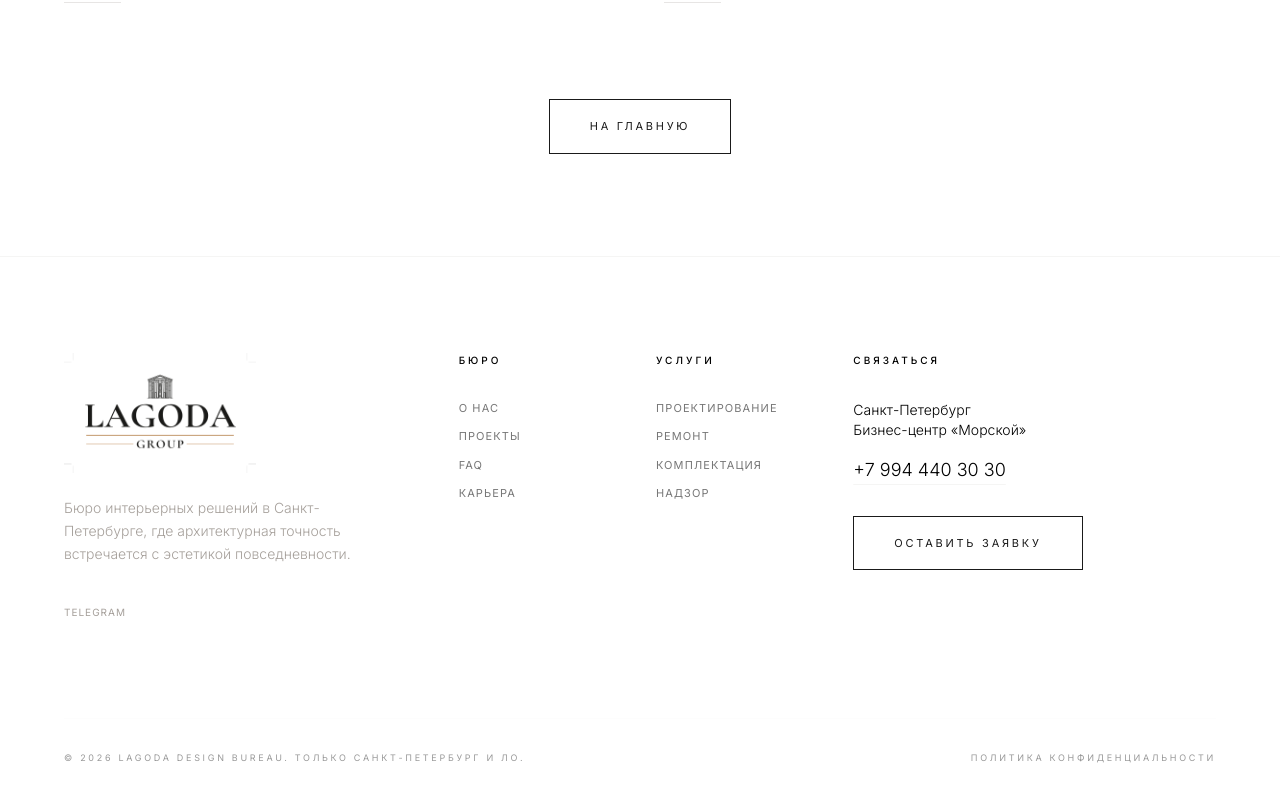
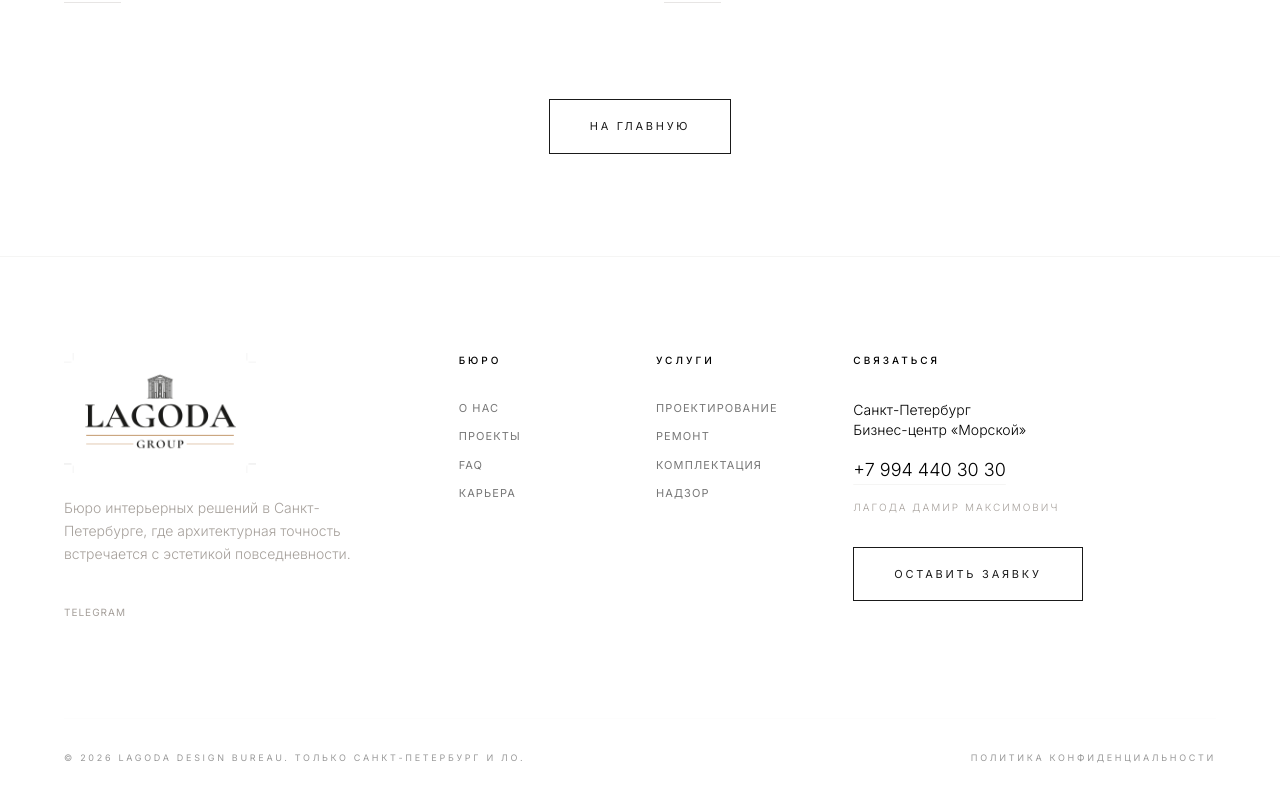
Before and after one commit to Gennzy/osnova-website, a React (Vite) app: page /blog in a window 1280 px wide. Shown: the part 1553-2353 px from the top of the page. Built offline with nearby package versions, Linux system fonts and the light colour scheme; the HTML template or start-up script is replaced by a standard one.

Commit message:
Footer.tsx

```diff
--- a/src/components/Footer.tsx
+++ b/src/components/Footer.tsx
@@ -42,6 +42,9 @@
               <a href="tel:+79944403030" className="text-lg font-light block hover:italic transition-all underline decoration-stone-100 underline-offset-8">
                 +7 994 440 30 30
               </a>
+              <p className="text-[10px] uppercase tracking-[0.2em] text-stone-400 font-light">
+                Лагода Дамир Максимович
+              </p>
               <button onClick={onOpenCalc} className="btn-luxury mt-4 text-[10px] px-6 py-3">
                 Оставить заявку
               </button>
```
